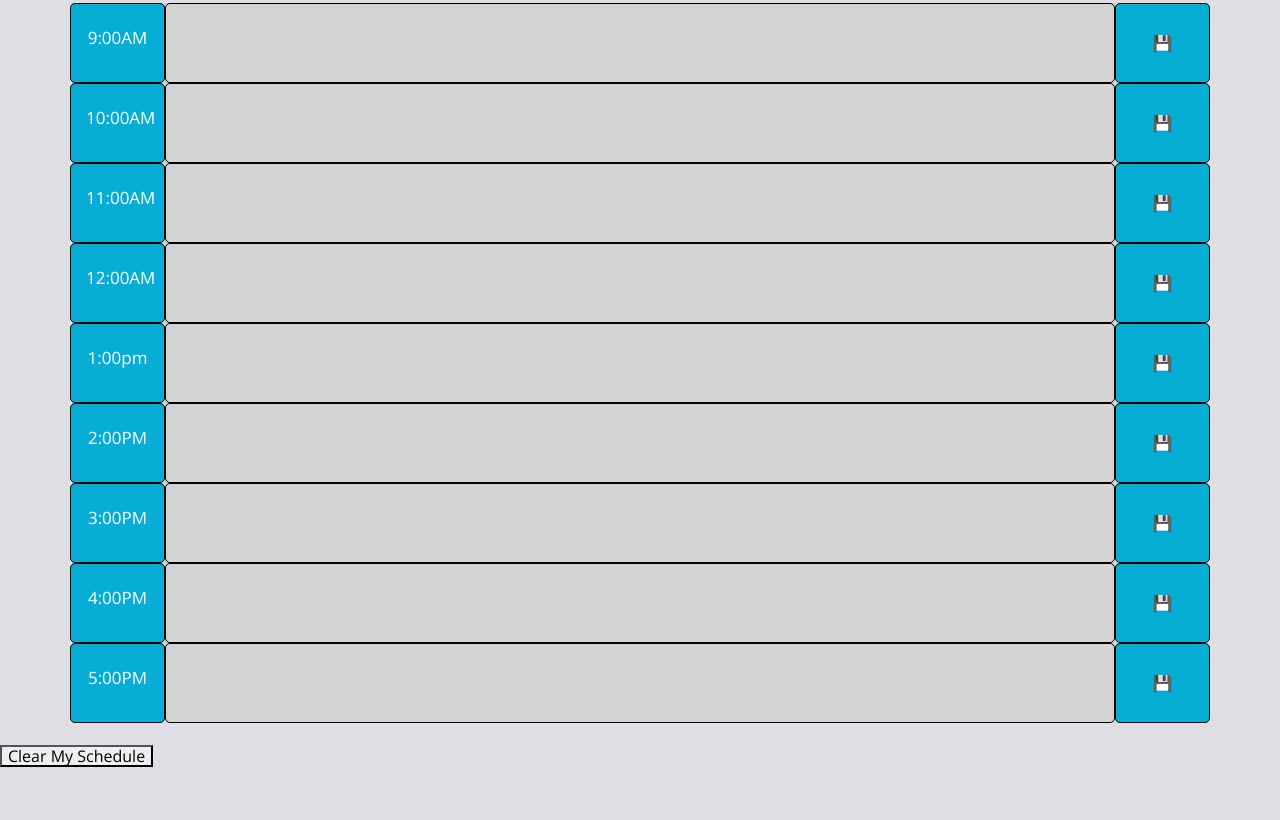
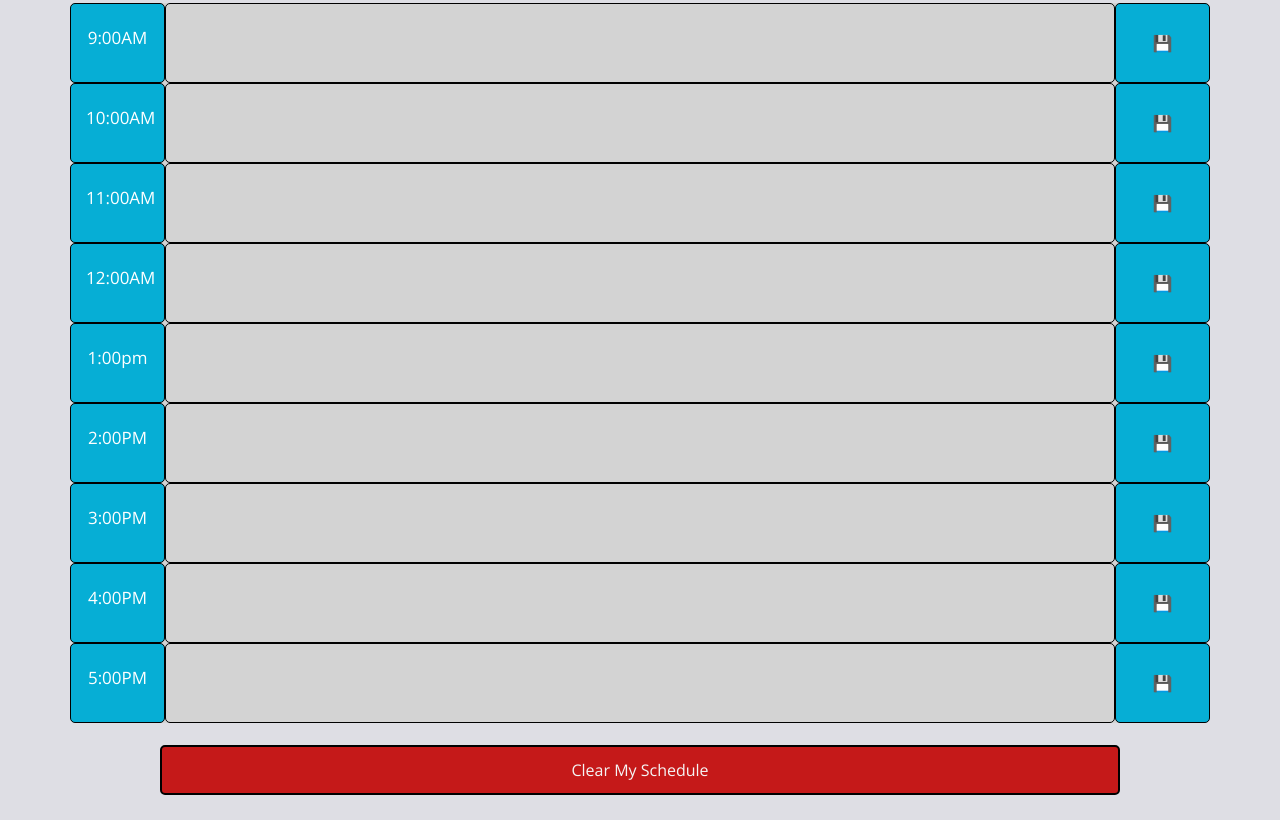
Before and after one commit to Matthew-518/scheduler, a plain HTML site: page index.html in a window 1280 px wide. Shown: the part 348-1168 px from the top of the page. Before the commit the page ends 1115 px from the top, so only its background shows below. Drawn offline with nearby package versions, Linux system fonts and the light colour scheme.

Commit message:
style for the clear button

```diff
--- a/assets/style.css
+++ b/assets/style.css
@@ -83,9 +83,25 @@ body {
     color: white;
   }
 
-  .saveBtn i:hover {
+  .saveBtn:hover {
     font-size: 20px;
     transition: all .3s ease-in-out;
     background-color: #035a6d;
 
   }
+
+  .clearBtn {
+    margin-left: 12.5%;
+    background-color: rgb(197, 25, 25);
+    padding: 15px 15px;
+    width: 75%;
+    margin-bottom: 2%;
+    color: whitesmoke;
+    border: 2px solid black;
+    border-radius: 5px;
+    font-style: bold;
+  }
+
+  .clearBtn:hover {
+    background-color: rgb(131, 6, 6);
+  }
```
